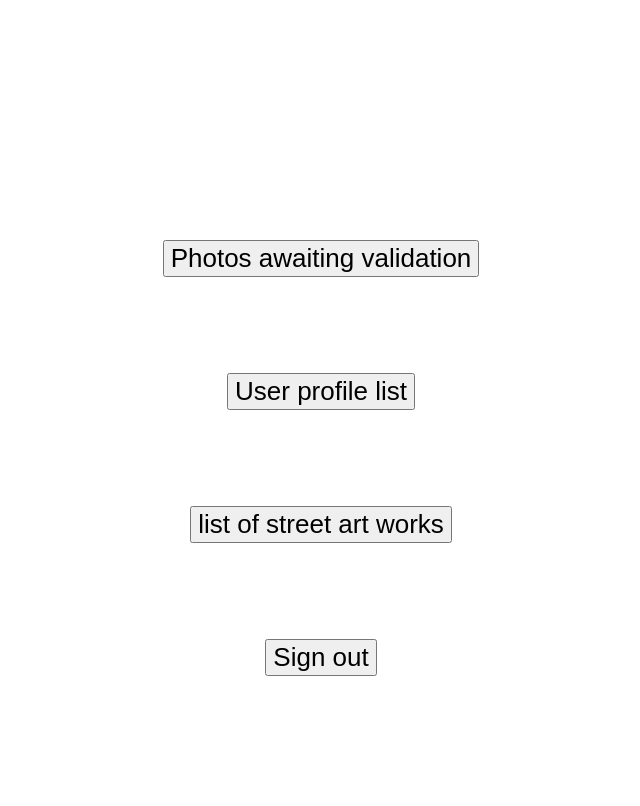
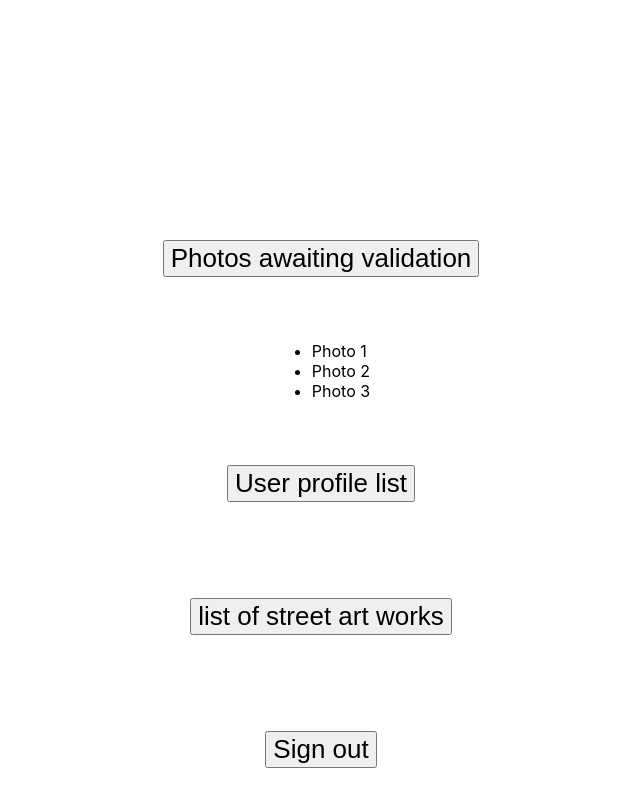
Before and after one commit to WildCodeSchool-2023-09/JS-RemoteFR-SACOD-P3-StreetArtHunter-redforce, a React (Vite) app in the folder frontend/: page /admin in a window 1280 px wide. Both pictures are taken after a click on the button "Photos awaiting validation". Shown: the top 806 px of the page, without its empty margins (319-959 px from the left). Built offline with nearby package versions, Linux system fonts and the light colour scheme.

Commit message:
admin page fonctionnal button

```diff
--- a/frontend/src/pages/Admin.jsx
+++ b/frontend/src/pages/Admin.jsx
@@ -1,13 +1,57 @@
+import React, { useState } from "react";
+import PropTypes from "prop-types";
 import "../css/admin.css";
 
+function List({ items }) {
+  return (
+    <ul>
+      {items.map((item) => (
+        <li>{item}</li>
+      ))}
+    </ul>
+  );
+}
+
+List.propTypes = {
+  items: PropTypes.arrayOf(PropTypes.string).isRequired,
+};
+
 export default function Admin() {
+  const [showValidationPhotos, setShowValidationPhotos] = useState(false);
+  const [showUserProfileList, setShowUserProfileList] = useState(false);
+  const [showStreetArtList, setShowStreetArtList] = useState(false);
+
+  const validationPhotos = ["Photo 1", "Photo 2", "Photo 3"];
+  const userProfiles = ["Profil 1", "Profil 2", "Profil 3"];
+  const streetArtWorks = ["Œuvre 1", "Œuvre 2", "Œuvre 3"];
+
   return (
     <div className="container-admin">
-      <button className="validation" type="button">
+      <button
+        className="validation"
+        type="button"
+        onClick={() => setShowValidationPhotos(!showValidationPhotos)}
+      >
         Photos awaiting validation
       </button>
-      <button type="button">User profile list</button>
-      <button type="button">list of street art works</button>
+      {showValidationPhotos && <List items={validationPhotos} />}
+
+      <button
+        type="button"
+        onClick={() => setShowUserProfileList(!showUserProfileList)}
+      >
+        User profile list
+      </button>
+      {showUserProfileList && <List items={userProfiles} />}
+
+      <button
+        type="button"
+        onClick={() => setShowStreetArtList(!showStreetArtList)}
+      >
+        list of street art works
+      </button>
+      {showStreetArtList && <List items={streetArtWorks} />}
+
       <button type="button" className="signout-button">
         Sign out
       </button>
```
